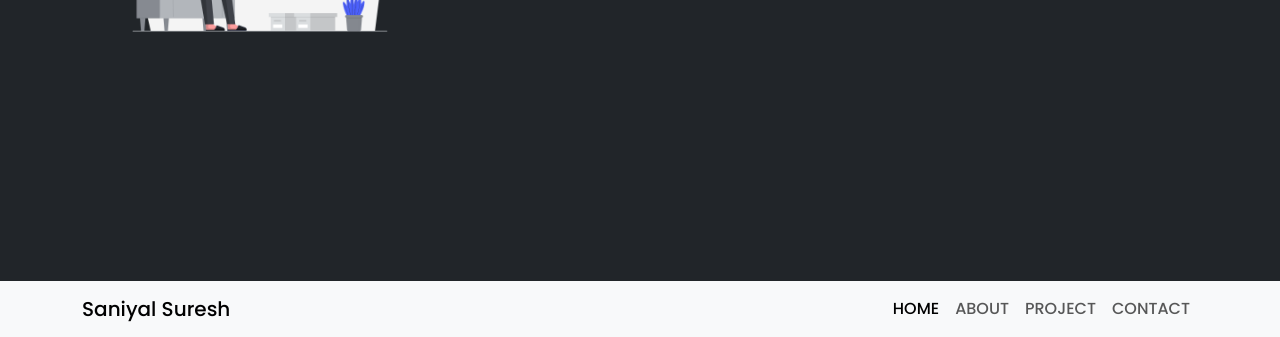
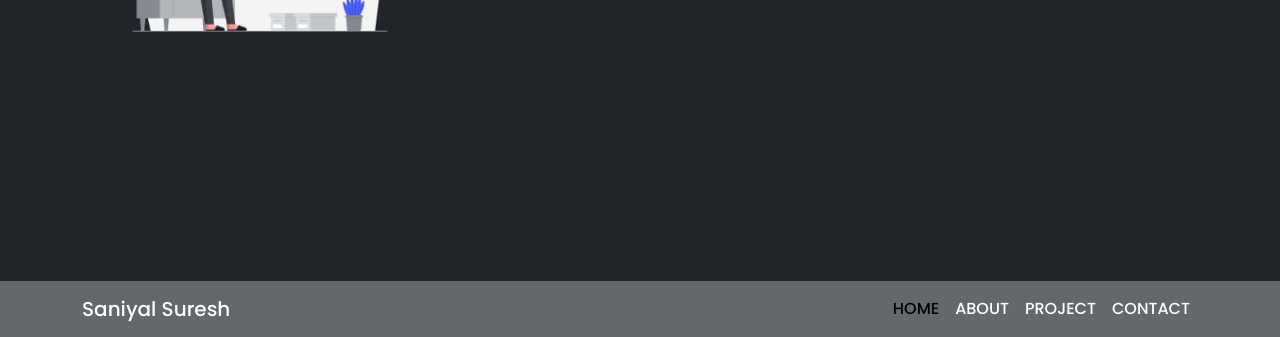
Before and after one commit to Saniyal-Suresh/saniyalsureshofficial.github.io, a website: page index.html in a window 1280 px wide. Shown: the part 463-800 px from the top of the page. Drawn offline with nearby package versions, Linux system fonts and the light colour scheme.

Commit message:
Update index.html

```diff
--- a/index.html
+++ b/index.html
@@ -21,20 +21,20 @@
     <script src="https://kit.fontawesome.com/ce8fedaf62.js" crossorigin="anonymous"></script>
 </head>
 
-<body class="bg-dark">
+<body class="bg-dark ">
 
-    <nav class="navbar text-bg-light navbar-expand-lg  position-fixed bottom-0 w-100" style="z-index: 9;">
+    <nav class="navbar  navbar-expand-lg  position-fixed bottom-0 w-100 new-transp" style="z-index: 9;">
         <div class="container">
-            <a class="navbar-brand" href="#">Saniyal Suresh</a>
+            <a  class="navbar-brand colorSani" href="#">Saniyal Suresh</a>
             <button class="navbar-toggler" type="button" data-bs-toggle="collapse"
                 data-bs-target="#navbarSupportedContent" aria-controls="navbarSupportedContent" aria-expanded="false"
                 aria-label="Toggle navigation">
                 <span class="navbar-toggler-icon"></span>
             </button>
             <div class="collapse navbar-collapse" id="navbarSupportedContent">
-                <ul class="navbar-nav ms-auto mb-2 mb-lg-0 text-uppercase">
+                <ul class="navbar-nav ms-auto mb-2 mb-lg-0 text-uppercase myul">
                     <li class="nav-item">
-                        <a id="myHome" class="nav-link active" aria-current="page" href="#home">Home</a>
+                        <a  id="myHome" class="nav-link active" aria-current="page" href="#home">Home</a>
                     </li>
                     <li class="nav-item">
                         <a id="myAbout" class="nav-link" href="#about">About</a>
--- a/style.css
+++ b/style.css
@@ -37,3 +37,16 @@ nav{
 .show{
     display: block;
 }
+
+.new-transp{
+    background: #ffffff4f;
+
+}
+
+.myul li a{
+    color: white;
+}
+
+.colorSani{
+    color: #fff !important;
+}
```
